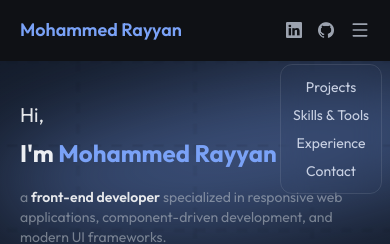
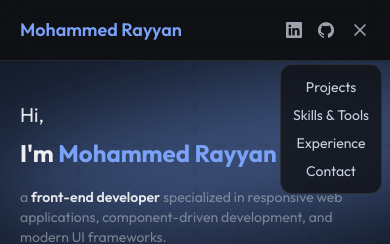
Before and after one commit to mohammedrayyan-dev/mohammedrayyandev, a React (Vite) app: page / in a window 390 px wide. Both pictures are taken after a click on the button 360 px from the left and 30 px from the top of the page. Shown: the top 244 px of the page. Built offline with nearby package versions, Linux system fonts and the light colour scheme.

Commit message:
refactor: fix navbar issue and fix  mobile ui

```diff
--- a/src/components/Navbar.jsx
+++ b/src/components/Navbar.jsx
@@ -1,7 +1,8 @@
 import LinkedinIcon from "../assets/images/Icons/LinkedinIcon.png"
 import GithubIcon from "../assets/images/Icons/GithubIcon.png"
-import { Menu } from "lucide-react"
+import { X, Menu } from "lucide-react"
 import { useState, useEffect } from "react"
+import { Link } from "react-router-dom"
 
 const NavLink = [
     { name: "Projects", link: "/projects" },
@@ -28,7 +29,7 @@ const Navbar = () => {
   return (
 
     <header className={`sticky top-0 z-50 transition-all duration-300
-     ${scrolled
+     ${scrolled || menuOpen
         ? "border-b border-white/10 bg-transparent backdrop-blur-md"
         : "border-b border-transparent bg-transparent "}`}
         >
@@ -37,15 +38,18 @@ const Navbar = () => {
         <div className="flex flex-row justify-between">
 
         <nav className="flex flex-row items-center gap-6">
-        <a
-        href="/"
+        <Link
+        to="/"
         className="text-[#7AA2F7] text-lg md:text-xl font-semibold">
             Mohammed Rayyan
-        </a>
+        </Link>
         {NavLink.map((nav) => (
-        <a key={nav.name} href={nav.link} className="hidden md:block text-[#C9D1E3] hover:text-[#7AA2F7] font-lightbold">
+        <Link
+        key={nav.name}
+        to={nav.link}
+        className="hidden md:block text-[#C9D1E3] hover:text-[#7AA2F7] font-lightbold">
             {nav.name}
-        </a>
+        </Link>
         ))}
         </nav>
 
@@ -62,7 +66,10 @@ const Navbar = () => {
                 <button
                 className="flex"
                 onClick={() => setMenuOpen(!menuOpen)}>
-                <Menu className="text-gray-400 w-5 h-5"/>
+                {menuOpen ?
+                <X className="text-gray-400 w-5 h-5"/>
+                : <Menu className="text-gray-400 w-5 h-5"/>
+                }
                 </button>
             </div>
 
@@ -71,11 +78,14 @@ const Navbar = () => {
         </div>
 
         {menuOpen && (
-        <div className="absolute md:hidden flex flex-col items-center gap-2 top-16 right-2 bg-[#black90] border border-white/10 text-[#C9D1E3] text-sm p-3 backdrop-blur-md rounded-xl">
-            <a href="/projects">Projects</a>
-            <a href="/skills-&-tools">Skills & Tools</a>
-            <a href="/experience">Experience</a>
-            <a href="/contact">Contact</a>
+        <div className="absolute md:hidden flex flex-col items-center gap-2 top-16 right-2 bg-[#0F1115]/80 border border-white/10 text-[#C9D1E3] text-sm p-3 rounded-xl">
+            {NavLink.map((n) => (
+            <Link
+            to={n.link}
+            onClick={() => setMenuOpen(false)}>
+                {n.name}
+            </Link>
+            ))}
         </div>
         )}
 
```
